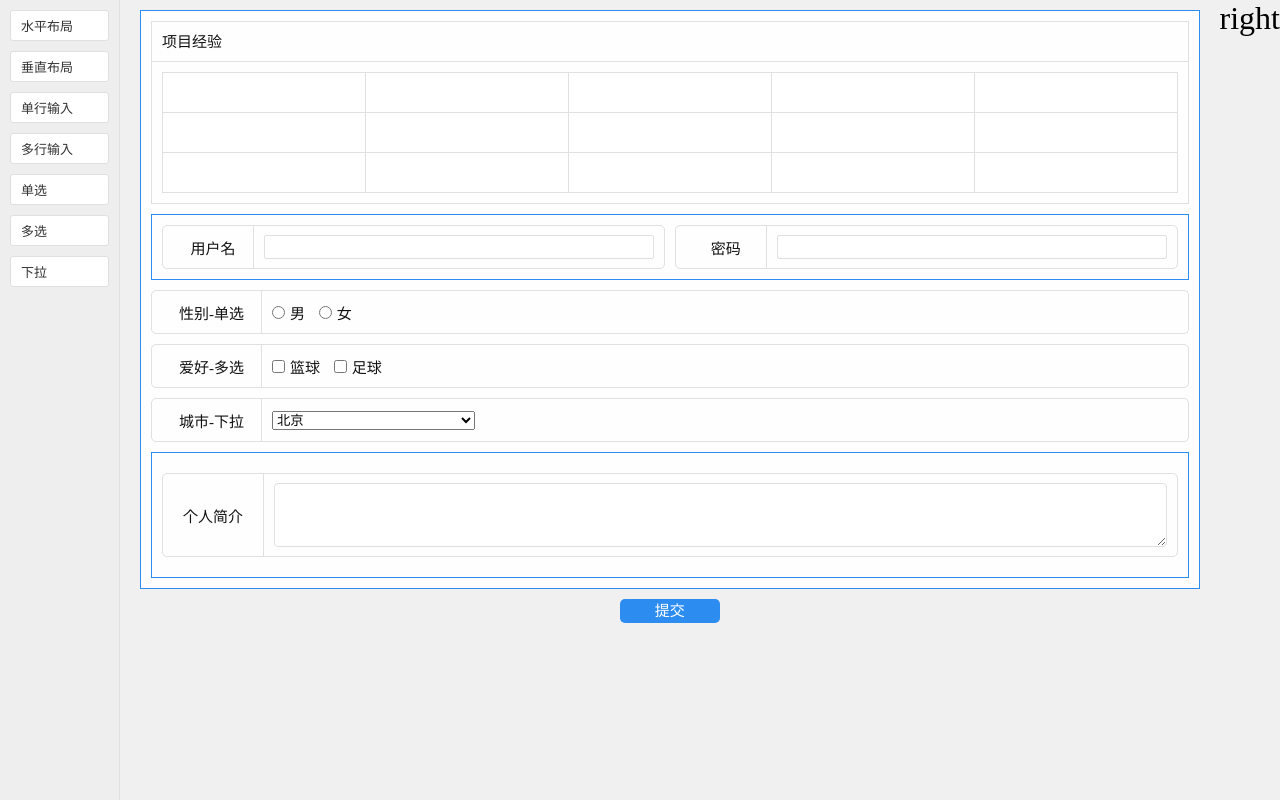
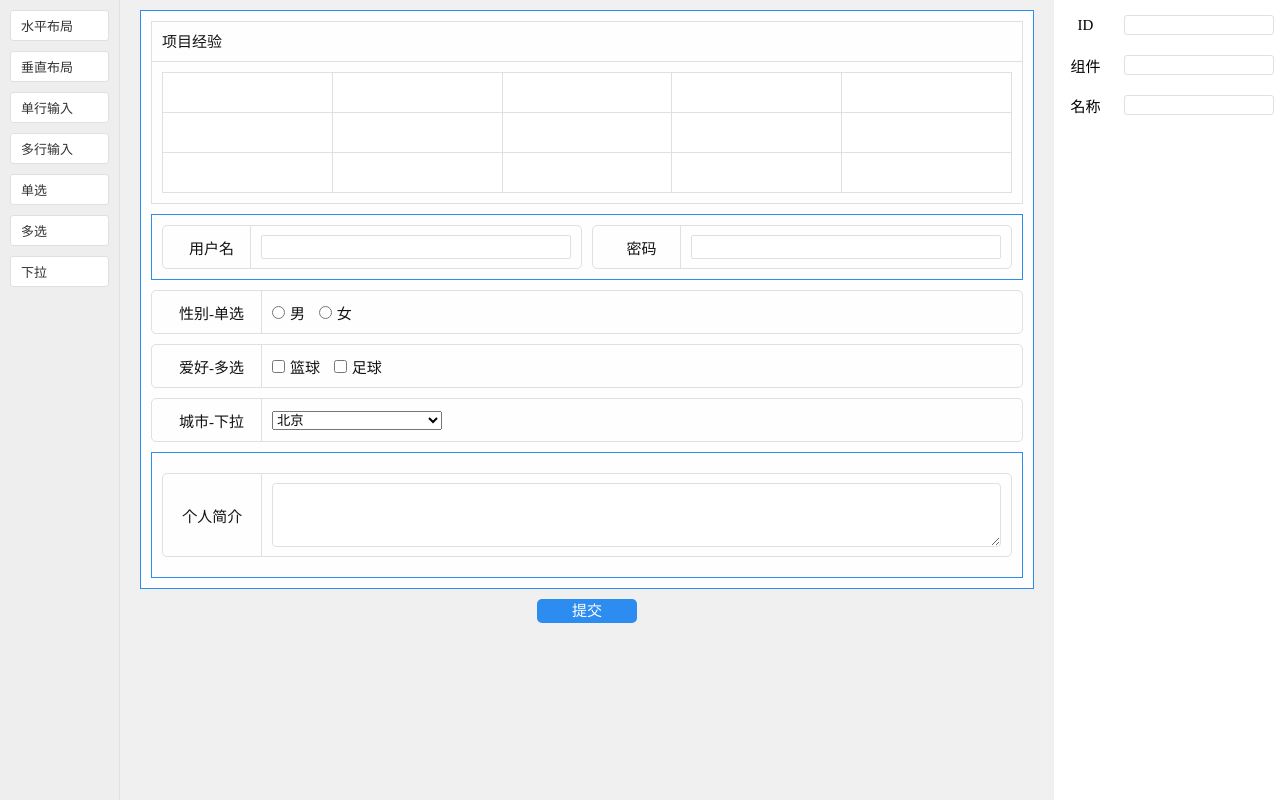
Before and after one commit to Quirrel-zh/drag-practice, a Vue app: page / in a window 1280 px wide. Built offline with nearby package versions, Linux system fonts and the light colour scheme.

Commit message:
右边信息栏

```diff
--- a/src/assets/css/drag.scss
+++ b/src/assets/css/drag.scss
@@ -1,4 +1,5 @@
 .drag {
+  position: relative;
   display: flex;
   justify-content: space-between;
   width: 100vw;
--- a/src/assets/css/left-bar.scss
+++ b/src/assets/css/left-bar.scss
@@ -1,10 +1,13 @@
 #left-bar {
   position: fixed;
+  top: 0;
+  left: 0;
   padding: 0 10px;
   width: 120px;
   height: 100%;
   background-color: #eee;
   border-right: 1px solid $color-border;
+  flex: none;
 
   .left-bar-item {
     text-align: left;
--- a/src/assets/css/mid-container.scss
+++ b/src/assets/css/mid-container.scss
@@ -1,16 +1,19 @@
 .mid-container {
   overflow: hidden;
   //flex: 1;
-  width: 100%;
+  //width: 100%;
+  width: 0;
   height: 100%;
   padding: 10px;
   font-size: $font-m;
   color: $color-font-dark;
-  position: relative;
+  //position: relative;
+  flex: 1;
   display: flex;
   flex-direction: column;
   align-items: center;
   margin-left: 120px;
+  margin-right: 226px;
 
   .form {
     display: flex;
--- /dev/null
+++ b/src/assets/css/right-info.scss
@@ -0,0 +1,40 @@
+.right-info {
+  position: fixed;
+  right: 0;
+  top: 0;
+  background-color: #fff;
+  width: 226px;
+  height: 100%;
+  display: flex;
+  flex-direction: column;
+  justify-content: flex-start;
+  align-items: center;
+
+  .item-detail {
+    width: 100%;
+    margin-top: 10px;
+    margin-left: 10px;
+    display: flex;
+    align-items: center;
+    justify-content: space-around;
+    height: 30px;
+    //border-bottom: 1px solid $color-border;
+    //line-height: 30px;
+
+    p {
+      text-align: center;
+      //margin-right: ;
+      width: 30px;
+      font-size: $font-m;
+      //line-height: 30px;
+    }
+
+    input {
+      width: 150px;
+      height: 20px;
+      border: 1px solid $color-border;
+      border-radius: 3px;
+      padding: 5px;
+    }
+  }
+}
--- a/src/components/RightInfo.vue
+++ b/src/components/RightInfo.vue
@@ -1,13 +1,40 @@
 <template>
 	<div class="right-info">
-		<h1>right</h1>
+		<div
+			class="item-detail"
+			v-for="item in itemInfo"
+			:key="item.id"
+		>
+			<p>{{ item.id }}</p>
+			<input type="text" />
+		</div>
 	</div>
 </template>
 
 <script>
 export default {
 	name: 'RightInfo',
+	data() {
+		return {
+			itemInfo: [
+				{
+					id: 'ID',
+					componentsId: '',
+				},
+				{
+					id: '组件',
+					componentsId: '',
+				},
+				{
+					id: '名称',
+					componentsId: '',
+				},
+			],
+		};
+	},
 };
 </script>
 
-<style scoped></style>
+<style scoped lang="scss">
+@import '@/assets/css/right-info.scss';
+</style>
```
